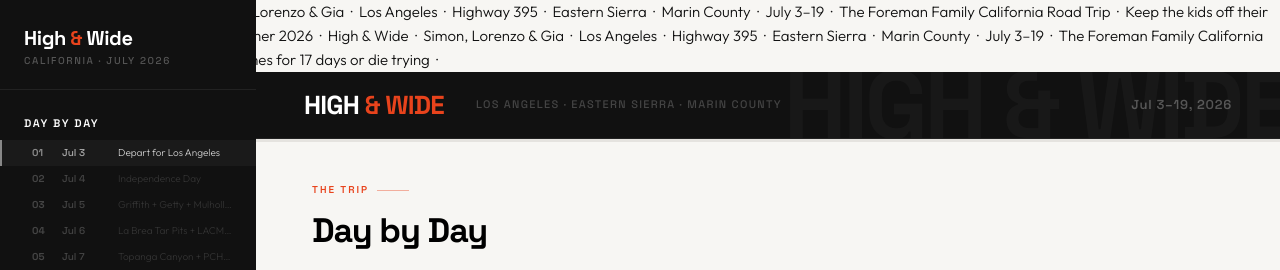
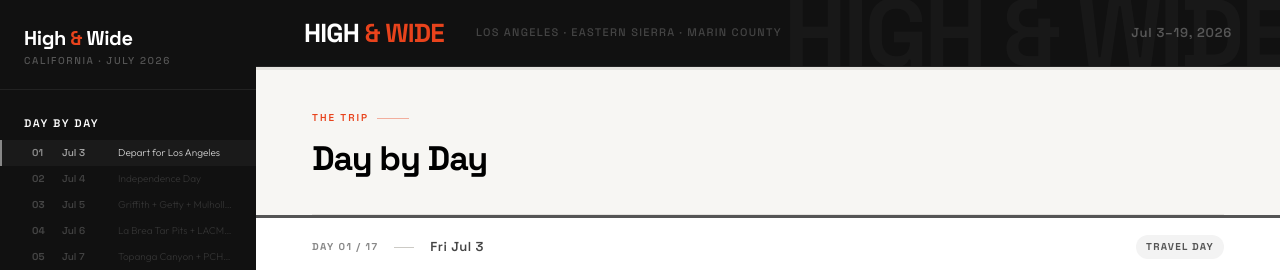
Before and after one commit to simonpeterforeman-prog/summertravel, a website: page index.html in a window 1280 px wide. Shown: the top 270 px of the page. Drawn offline with nearby package versions, Linux system fonts and the light colour scheme.

```diff
--- a/index.html
+++ b/index.html
@@ -789,7 +789,6 @@
 </head>
 <body>
 
-<div class="marquee-wrap"><div class="marquee-track"><span class="marquee-item">Summer 2026&nbsp;&nbsp;·&nbsp;&nbsp;High &amp; Wide&nbsp;&nbsp;·&nbsp;&nbsp;Simon, Lorenzo &amp; Gia&nbsp;&nbsp;·&nbsp;&nbsp;Los Angeles&nbsp;&nbsp;·&nbsp;&nbsp;Highway 395&nbsp;&nbsp;·&nbsp;&nbsp;Eastern Sierra&nbsp;&nbsp;·&nbsp;&nbsp;Marin County&nbsp;&nbsp;·&nbsp;&nbsp;July 3&ndash;19&nbsp;&nbsp;·&nbsp;&nbsp;The Foreman Family California Road Trip&nbsp;&nbsp;·&nbsp;&nbsp;Keep the kids off their phones for 17 days or die trying&nbsp;&nbsp;·&nbsp;&nbsp;</span><span class="marquee-item">Summer 2026&nbsp;&nbsp;·&nbsp;&nbsp;High &amp; Wide&nbsp;&nbsp;·&nbsp;&nbsp;Simon, Lorenzo &amp; Gia&nbsp;&nbsp;·&nbsp;&nbsp;Los Angeles&nbsp;&nbsp;·&nbsp;&nbsp;Highway 395&nbsp;&nbsp;·&nbsp;&nbsp;Eastern Sierra&nbsp;&nbsp;·&nbsp;&nbsp;Marin County&nbsp;&nbsp;·&nbsp;&nbsp;July 3&ndash;19&nbsp;&nbsp;·&nbsp;&nbsp;The Foreman Family California Road Trip&nbsp;&nbsp;·&nbsp;&nbsp;Keep the kids off their phones for 17 days or die trying&nbsp;&nbsp;·&nbsp;&nbsp;</span></div></div>
 <aside class="sidebar">
   <div class="sb-brand">
     <div class="sb-brand-name">High <span>&amp;</span> Wide</div>
```
